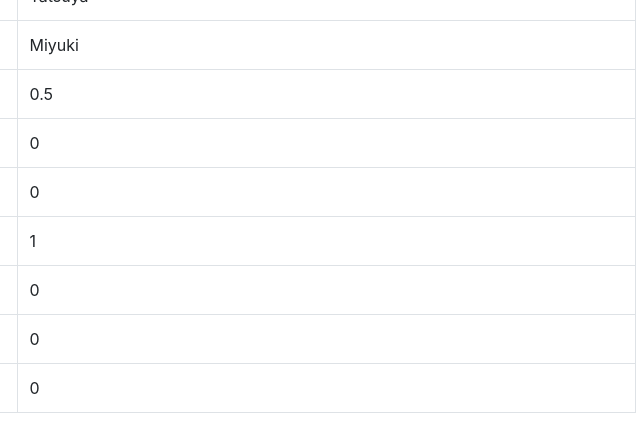
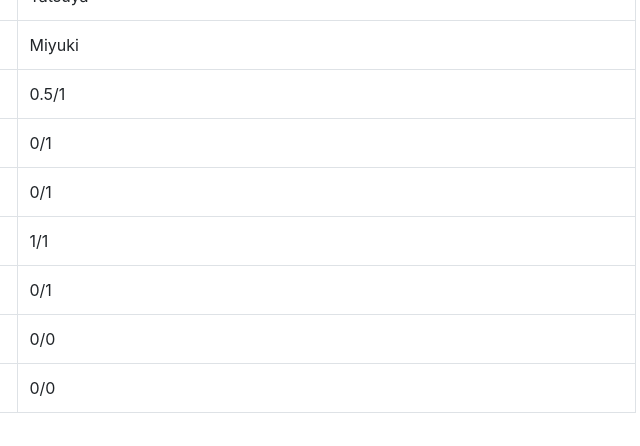
Before and after one commit to sibling-bonding/score, a plain HTML site: page index.html in a window 1280 px wide. Both pictures are taken after a click on the button "The Irregular at Magic High School - Tsutomu Sato". Shown: the part 155-601 px from the top of the page, 623-1263 px from the left. Drawn offline with nearby package versions, Linux system fonts and the light colour scheme.

Commit message:
Update index.html

```diff
--- a/index.html
+++ b/index.html
@@ -25,31 +25,31 @@
                 </tr>
                 <tr>
                     <th scope="row">Related By Blood</th>
-                    <td>0.5</td>
+                    <td>0.5/1</td>
                 </tr>
                 <tr>
                     <th scope="row">Shared Childhood</th>
-                    <td>0</td>
+                    <td>0/1</td>
                 </tr>
                 <tr>
                     <th scope="row">Consequences For Babies</th>
-                    <td>0</td>
+                    <td>0/1</td>
                 </tr>
                 <tr>
                     <th scope="row">World Deems It Wrong</th>
-                    <td>1</td>
+                    <td>1/1</td>
                 </tr>
                 <tr>
                     <th scope="row">Have To Hide Relationship</th>
-                    <td>0</td>
+                    <td>0/1</td>
                 </tr>
                 <tr>
                     <th scope="row">Penalty: Age Gap</th>
-                    <td>0</td>
+                    <td>0/0</td>
                 </tr>
                 <tr>
                     <th scope="row">Bonus: Twins</th>
-                    <td>0</td>
+                    <td>0/0</td>
                 </tr>
             </table>
         </div>
```
